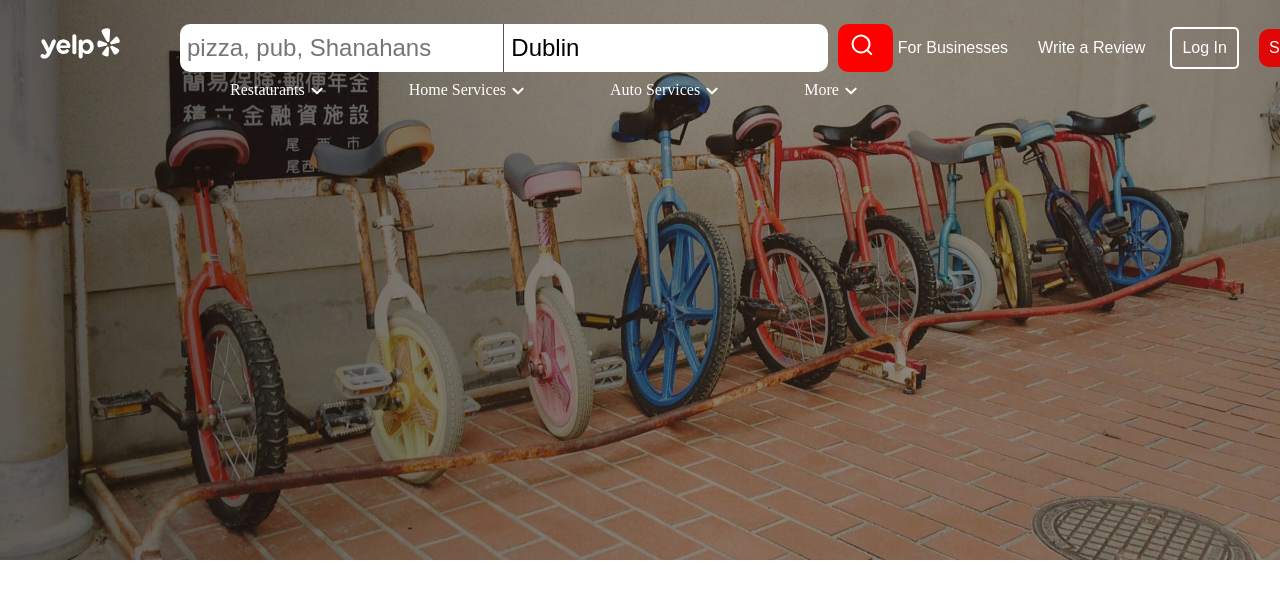
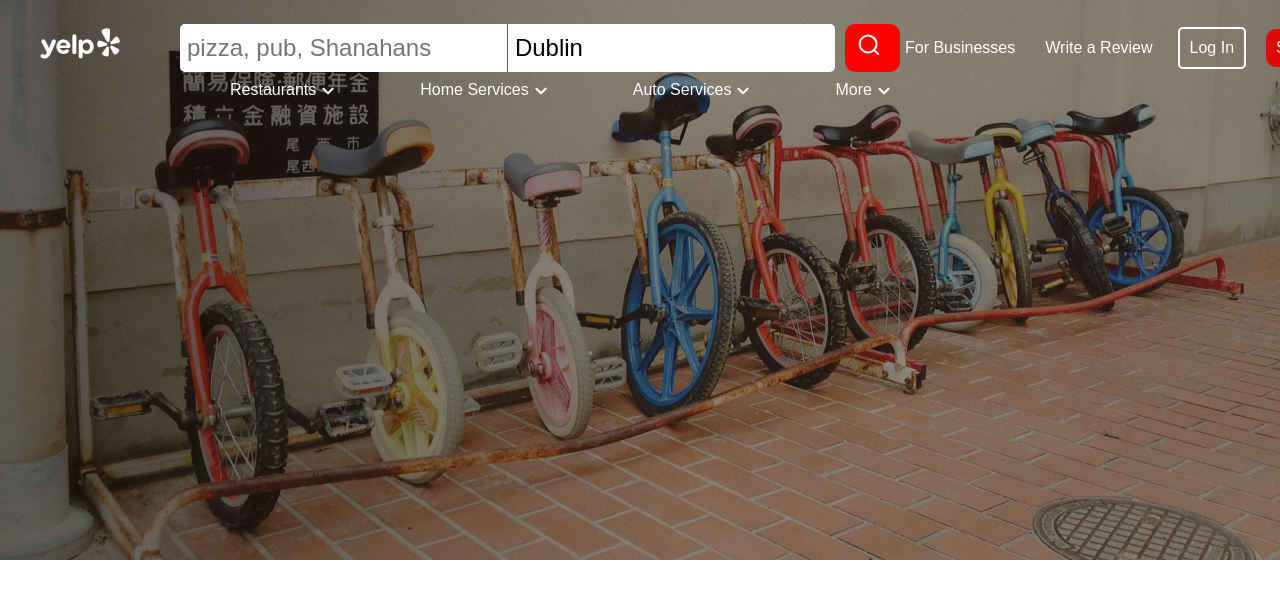
Before and after one commit to DomenJ2003/project1, a React (Vite) app: page / in a window 1280 px wide. Shown: the top 598 px of the page. Built offline with nearby package versions, Linux system fonts and the light colour scheme.

Commit message:
koncna 18.8

```diff
--- a/src/Components/General/Dropodown.jsx
+++ b/src/Components/General/Dropodown.jsx
@@ -7,7 +7,7 @@ function Dropdown(props) {
 
     for(const link in props.links){
 
-        links.push(<a href="#" key={link}>{props.links[link]}</a>)
+        links.push(<a className='dropdown-link' href="#" key={link}>{props.links[link]}</a>)
     }
 
 
--- /dev/null
+++ b/src/Components/General/Searchbar.css
@@ -0,0 +1,69 @@
+.input-text{
+    height: 100%;
+    width: 100%;
+    font-size: 24px;
+    padding: 5px;
+    border-top-left-radius: 5px;
+    border-bottom-left-radius: 5px;
+    border: 2px solid #fff;
+}
+
+.input-city{
+    height: 100%;
+    width: 100%;
+    font-size: 24px;
+    padding: 5px;
+    border-top-right-radius: 5px;
+    border-bottom-right-radius: 5px;
+    border: 2px solid #fff;
+}
+
+input:focus{
+    outline: none;
+}
+
+.find:focus{
+    outline: none;
+}
+
+.line{
+    width: 1px;
+    background-color:#565656;
+}
+
+.search-icon{
+    color: #fff;
+    fill: #fff;
+}
+.findbar{
+
+    height: 48px;
+    display: flex;
+    flex-direction: row;
+}
+
+
+.find{
+    background-color: red;
+    width: 56px;
+    height: 48px;
+    color: #fff;
+    display: flex;
+    align-items: center;
+    justify-content: center;
+    border-radius: 10px;
+    margin-left: 10px;
+    border: none;
+}
+
+.search{
+    width: calc(50% - 28px);
+    height: 48px;
+
+}
+
+.city{
+    width: calc(50% - 28px);
+    height: 48px;
+
+}
--- /dev/null
+++ b/src/Components/General/Serchbar.jsx
@@ -0,0 +1,31 @@
+import { useState } from 'react'
+import './Searchbar.css'
+
+function Searchbar(props) {
+
+
+
+  return (
+    <form>
+                <div className="findbar">
+                    <div className="search">
+                        <input type="text" className='input-text'  placeholder='pizza, pub, Shanahans' />
+                    </div>
+                    <div className="line">
+                        </div>
+                    <div className="city">
+
+                    <input type="text" className='input-city' defaultValue='Dublin' />
+                    </div>
+                    <button className="find">
+                    <svg width={30} height={30} className="search-icon">
+                            <path d="M21.853 20.355l-3.444-3.443a9.428 9.428 0 10-16.761-6.171 9.428 9.428 0 0015.348 7.586l3.443 3.442a1 1 0 101.414-1.414zM5.82 16.245a7.429 7.429 0 115.253 2.175 7.38 7.38 0 01-5.253-2.176z"></path>
+                        </svg>
+                    </button>
+
+                </div>
+            </form>
+  )
+}
+
+export default Searchbar
--- a/src/Components/General/dropdown.css
+++ b/src/Components/General/dropdown.css
@@ -36,6 +36,7 @@
     border-top-right-radius: 15px;
     border-bottom-right-radius: 15px;
     border-bottom-left-radius: 15px;
+    padding: 10px;
 
   }
 
@@ -65,11 +66,17 @@
     white-space: nowrap;
   }
 
-  .dropdown-content a:hover {background-color: #f1f1f1}
+
+
+  .dropdown-content a:hover {
+    background-color: rgba(0,0,0,0.2);
+    border-radius: 15px;
+  }
 
   .dropdown:hover .dropdown-content {
     display: grid;
     grid-template-columns: 1fr 1fr;
+    gap: 5px;
   }
 
   .dropdown:hover .dropbtn {
--- a/src/Components/Sections/Navbar.jsx
+++ b/src/Components/Sections/Navbar.jsx
@@ -2,6 +2,7 @@ import { useState } from 'react'
 import './navbar.css'
 import Button from '../General/Button'
 import Dropdown from '../General/Dropodown'
+import Searchbar from '../General/Serchbar';
 
 
 function Navbar() {
@@ -13,25 +14,7 @@ function Navbar() {
             <img src="./logo.svg" alt="" />
         </div>
         <div className="findbarlinks">
-            <form>
-                <div className="findbar">
-                    <div className="search">
-                        <input type="text" className='input-text'  placeholder='pizza, pub, Shanahans' />
-                    </div>
-                    <div className="line">
-                        </div>
-                    <div className="city">
-
-                    <input type="text" className='input-city' defaultValue='Dublin' />
-                    </div>
-                    <div className="find">
-                    <svg width={30} height={30} className="search-icon">
-                            <path d="M21.853 20.355l-3.444-3.443a9.428 9.428 0 10-16.761-6.171 9.428 9.428 0 0015.348 7.586l3.443 3.442a1 1 0 101.414-1.414zM5.82 16.245a7.429 7.429 0 115.253 2.175 7.38 7.38 0 01-5.253-2.176z"></path>
-                        </svg>
-                    </div>
-
-                </div>
-            </form>
+            <Searchbar />
             <div className="links">
                 <Dropdown name="Restaurants" links={['Delivery', 'Reservations', 'Burgers', 'Japanese', 'Chinese', 'Mexican', 'Italian', 'Thai']} />
                 <Dropdown name="Home Services" links={['Contractors', 'Landscaping', 'Electricians', 'Locksmiths', 'Home Cleaners', 'Movers', 'HVAC', 'Plumbers']} />
--- a/src/Components/Sections/navbar.css
+++ b/src/Components/Sections/navbar.css
@@ -2,13 +2,13 @@
     margin: 0;
     padding: 0;
     box-sizing: border-box;
+    font-family: sans-serif;
 }
 
 .navbar{
 
     width: 100%;
     height: 130px;
-
     padding: 24px 40px 0;
     display: flex;
     flex-direction: row;
@@ -22,54 +22,13 @@
 
 }
 
-.findbar{
-
-    height: 48px;
-    display: flex;
-    flex-direction: row;
-}
-
-
-
-.find{
-    background-color: red;
-    width: 56px;
-    height: 48px;
-    color: #fff;
-    display: flex;
-    align-items: center;
-    justify-content: center;
-    border-radius: 10px;
-    margin-left: 10px;
-}
-
-.search{
-    width: calc(50% - 28px);
-    height: 48px;
-
-}
-
-.city{
-    width: calc(50% - 28px);
-    height: 48px;
-
-}
-
 .links{
     height: 58px;
-
     display: flex;
     flex-direction: row;
     align-items: center;
     justify-content: start;
 }
-
-form{
-
-}
-
-
-/* end of drop down */
 
 .arrow{
     padding-top: 3px;
@@ -88,39 +47,7 @@ span{
     justify-content: start;
 }
 
-.input-text{
-    height: 100%;
-    width: 100%;
-    font-size: 24px;
-    padding: 5px;
-    border-top-left-radius: 10px;
-    border-bottom-left-radius: 10px;
-    border: 2px solid #fff;
-}
 
-.input-city{
-    height: 100%;
-    width: 100%;
-    font-size: 24px;
-    padding: 5px;
-    border-top-right-radius: 10px;
-    border-bottom-right-radius: 10px;
-    border: 2px solid #fff;
-}
-
-input:focus{
-    outline: none;
-}
-
-.line{
-    width: 1px;
-    background-color:#565656;
-}
-
-.search-icon{
-    color: #fff;
-    fill: #fff;
-}
 
 .hero-nav-section{
     height: 70vh;
```
